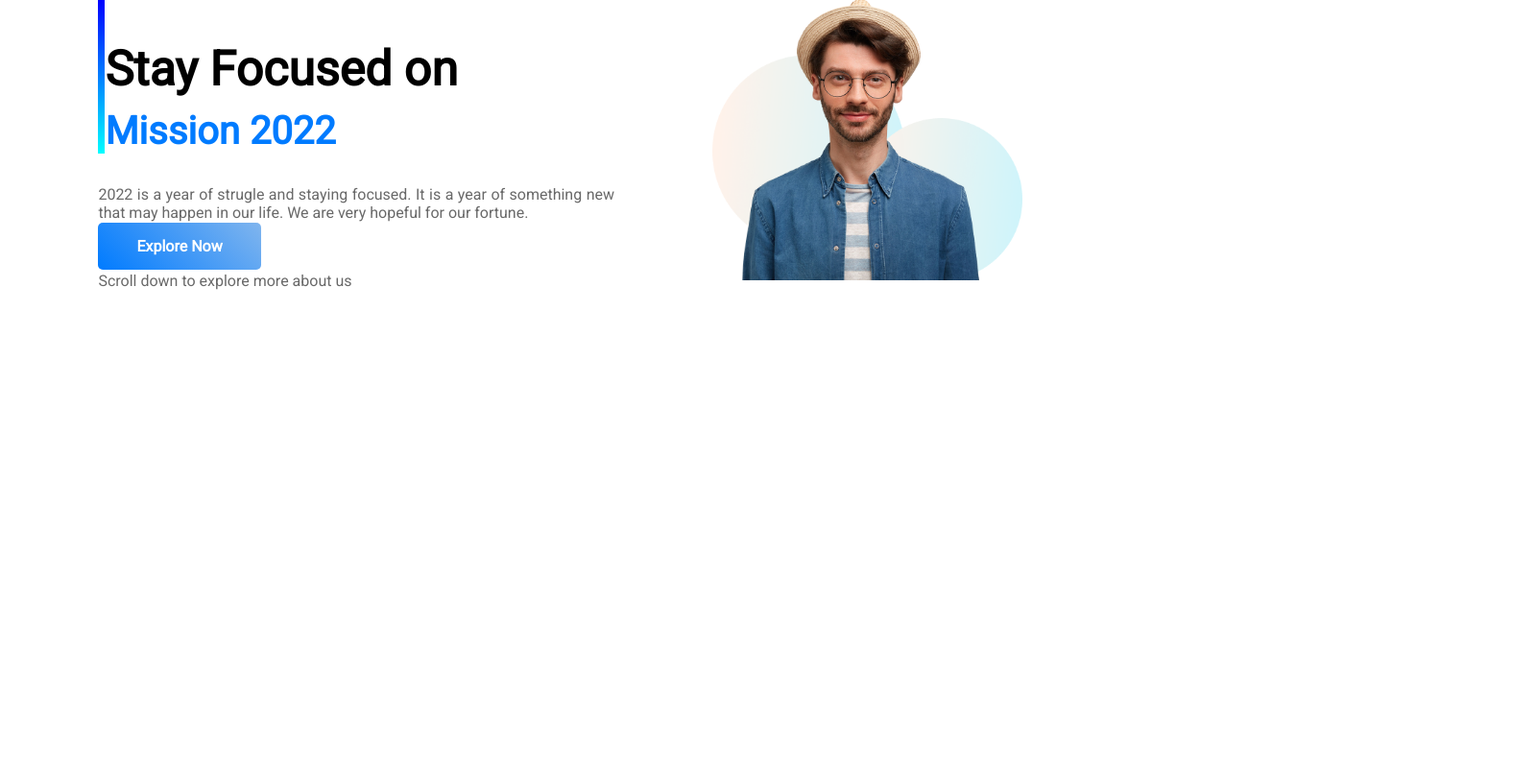
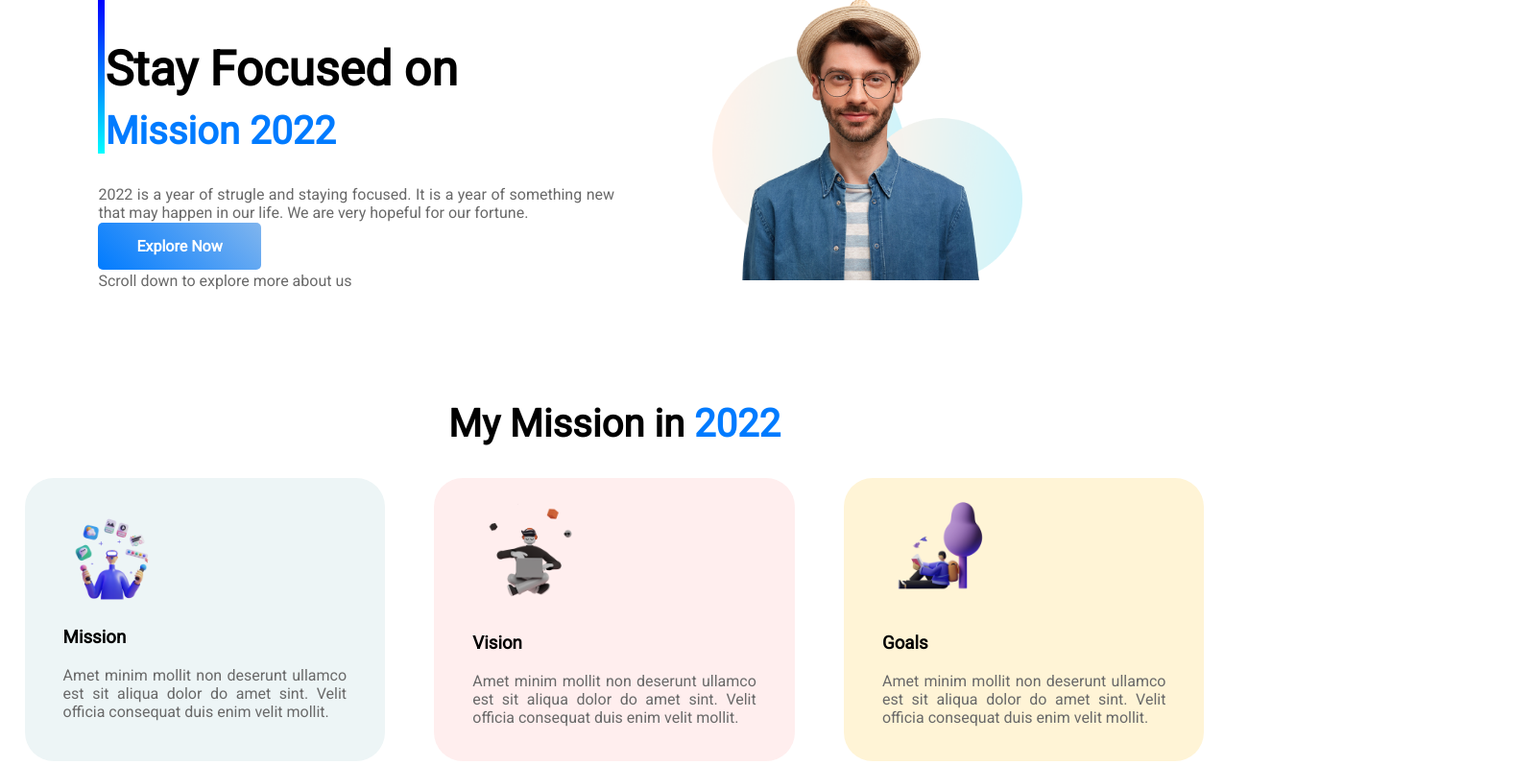
Before and after one commit to mabrur007/mission-2022, a plain HTML site: page index.html in a window 1280 px wide. Shown: the top 797 px of the page at 96% size, 1600 px wide, since content can reach past the window. Drawn offline with Linux system fonts and the light colour scheme.

Commit message:
Section two ended

```diff
--- a/css/style.css
+++ b/css/style.css
@@ -43,3 +43,16 @@ h2{
     border-image-slice: 1;
     padding-top: 30px;
 }
+/* Section two css */
+#sec-two h2{
+    text-align: center;
+}
+.sec2-box{
+    margin: 0 2%;
+    width: 25%;
+    border-radius: 30px;
+    padding: 20px 40px 20px;
+}
+.sec2-box img{
+    width: 40%;
+}
--- a/index.html
+++ b/index.html
@@ -36,11 +36,57 @@
     </section>
     <!-- Section one ends here -->
 
-    <!-- Section one starts here -->
-    <!-- Section one ends here -->
+    <!-- Section two starts here -->
+    <section id="sec-two">
+        <h2>My Mission in <span class="color">2022</span></h2>
+        <div class="flex-box">
+            <div class="sec2-box" style="background-color: #EDF5F6;">
+                <img src="images/illustrator-1.png" alt="illust-1">
+                <h3>Mission</h3>
+                <p>
+                    Amet minim mollit non deserunt
+                    ullamco est sit aliqua dolor do amet
+                    sint. Velit officia consequat duis enim
+                    velit mollit.
+                </p>
+            </div>
 
-    <!-- Section one starts here -->
-    <!-- Section one ends here -->
+            <div class="sec2-box" style="background-color: #FFEEEE;">
+                <img src="images/illustrator-2.png" alt="illust-1">
+                <h3>Vision</h3>
+                <p>
+                    Amet minim mollit non deserunt
+                    ullamco est sit aliqua dolor do amet
+                    sint. Velit officia consequat duis enim
+                    velit mollit.
+                </p>
+            </div>
+
+            <div class="sec2-box" style="background-color: #FFF4D6;">
+                <img src="images/illustrator-3.png" alt="illust-1">
+                <h3>Goals</h3>
+                <p>
+                    Amet minim mollit non deserunt
+                    ullamco est sit aliqua dolor do amet
+                    sint. Velit officia consequat duis enim
+                    velit mollit.
+                </p>
+            </div>
+        </div>
+    </section>
+    <!-- Section two ends here -->
+
+    <!-- Section three starts here -->
+    <section>
+        <div>
+            <img src="images/coding.png" alt="coding-together">
+        </div>
+        <div>
+            <h2>Develope</h2>
+            <h2>Without Limits</h2>
+        </div>
+    </section>
+    <!-- Section three ends here -->
 
     <!-- Section one starts here -->
     <!-- Section one ends here -->
```
